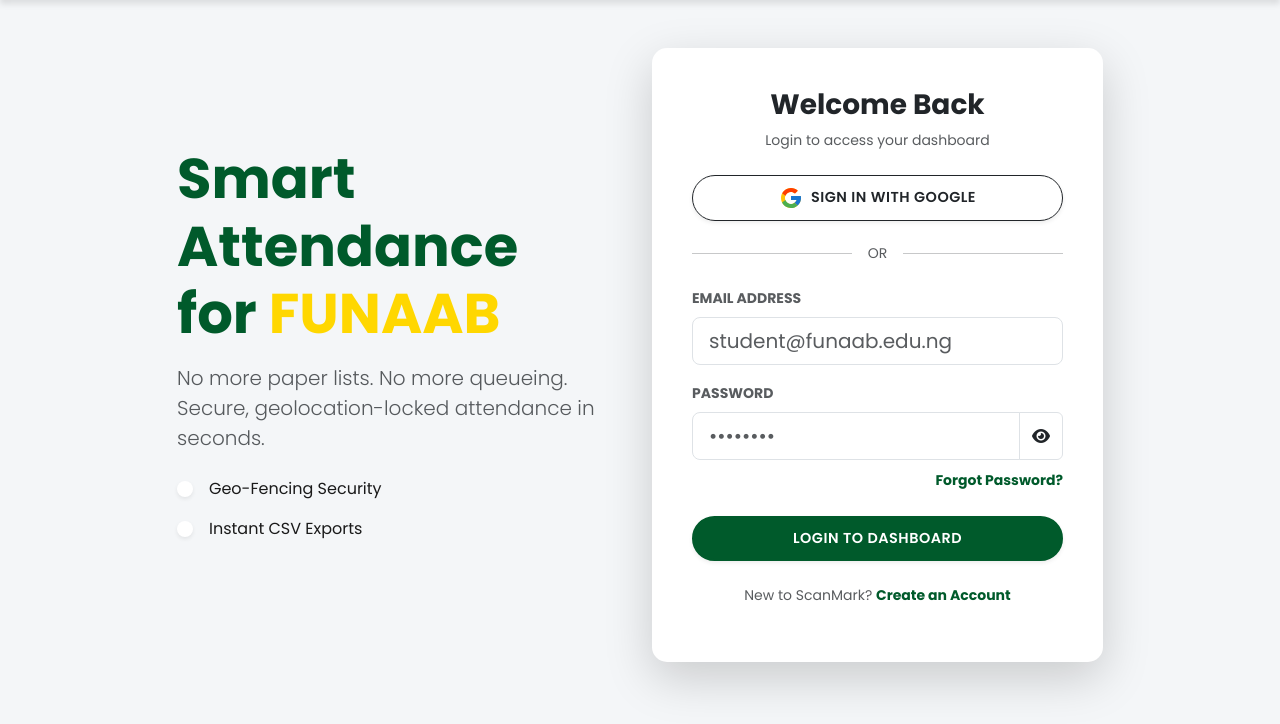
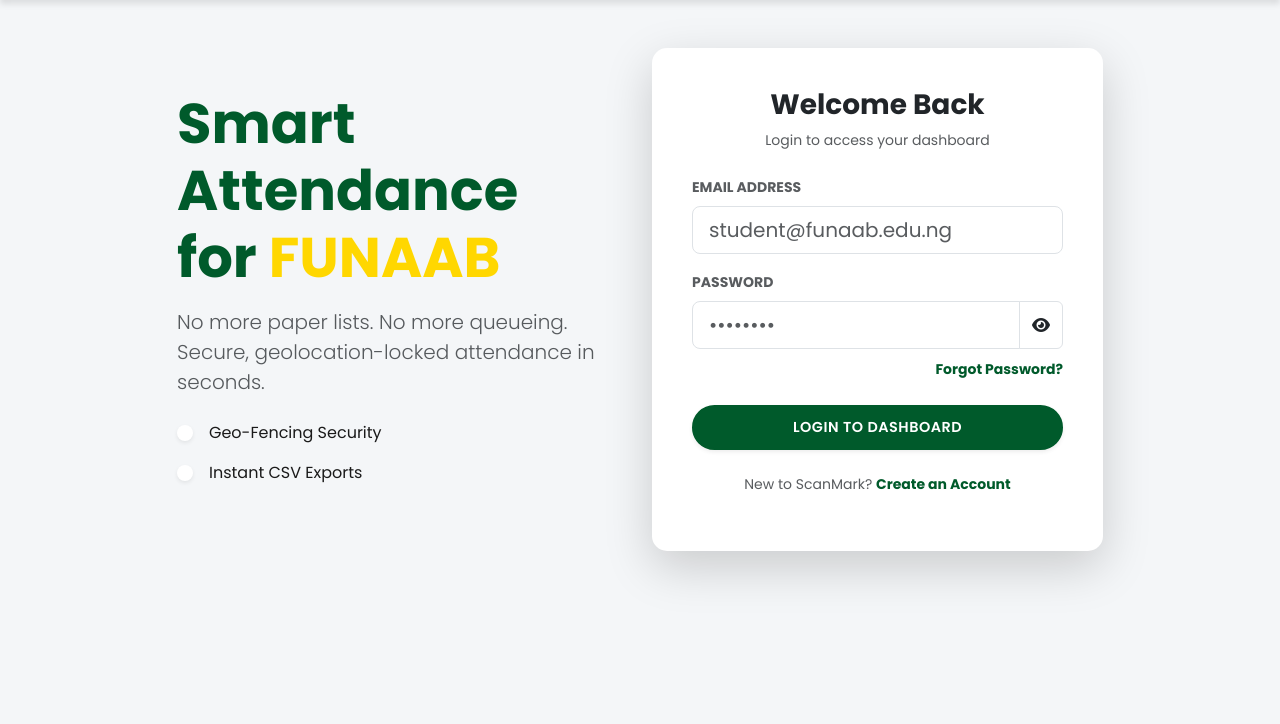
Before and after one commit to Lushegs01/scanmark, a Flask app: page /login in a window 1280 px wide. Shown: the part 76-800 px from the top of the page. Run offline with Flask 3, Linux system fonts and the light colour scheme; some libraries are stand-ins or nearby versions.

Commit message:
Refactor login.html template structure

```diff
--- a/ScanMark/templates/login.html
+++ b/ScanMark/templates/login.html
@@ -31,29 +31,7 @@
                         <h3 class="fw-bold">Welcome Back</h3>
                         <p class="text-muted small">Login to access your dashboard</p>
                     </div>
-                    <div class="d-grid gap-2 mb-3">
-                        <a href="{{ url_for('login_google') }}"
-                            class="btn btn-outline-dark btn-lg d-flex align-items-center justify-content-center shadow-sm">
-                            <svg xmlns="http://www.w3.org/2000/svg" width="24" height="24" viewBox="0 0 48 48"
-                                class="me-2">
-                                <path fill="#FFC107"
-                                    d="M43.611,20.083H42V20H24v8h11.303c-1.649,4.657-6.08,8-11.303,8c-6.627,0-12-5.373-12-12c0-6.627,5.373-12,12-12c3.059,0,5.842,1.154,7.961,3.039l5.657-5.657C34.046,6.053,29.268,4,24,4C12.955,4,4,12.955,4,24c0,11.045,8.955,20,20,20c11.045,0,20-8.955,20-20C44,22.659,43.862,21.35,43.611,20.083z" />
-                                <path fill="#FF3D00"
-                                    d="M6.306,14.691l6.571,4.819C14.655,15.108,18.961,12,24,12c3.059,0,5.842,1.154,7.961,3.039l5.657-5.657C34.046,6.053,29.268,4,24,4C16.318,4,9.656,8.337,6.306,14.691z" />
-                                <path fill="#4CAF50"
-                                    d="M24,44c5.166,0,9.86-1.977,13.409-5.192l-6.19-5.238C29.211,35.091,26.715,36,24,36c-5.202,0-9.619-3.317-11.283-7.946l-6.522,5.025C9.505,39.556,16.227,44,24,44z" />
-                                <path fill="#1976D2"
-                                    d="M43.611,20.083H42V20H24v8h11.303c-0.792,2.237-2.231,4.166-4.087,5.571c0.001-0.001,0.002-0.001,0.003-0.002l6.19,5.238C36.971,39.205,44,34,44,24C44,22.659,43.862,21.35,43.611,20.083z" />
-                            </svg>
-                            Sign in with Google
-                        </a>
-                    </div>
 
-                    <div class="d-flex align-items-center mb-3">
-                        <hr class="flex-grow-1">
-                        <span class="mx-3 text-muted small">OR</span>
-                        <hr class="flex-grow-1">
-                    </div>
                     <form method="POST" action="/login">
                         <input type="hidden" name="csrf_token" value="{{ csrf_token() }}">
 
```
